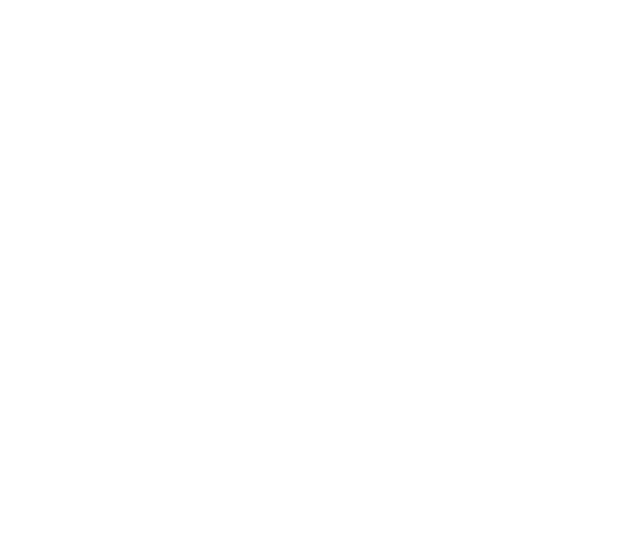
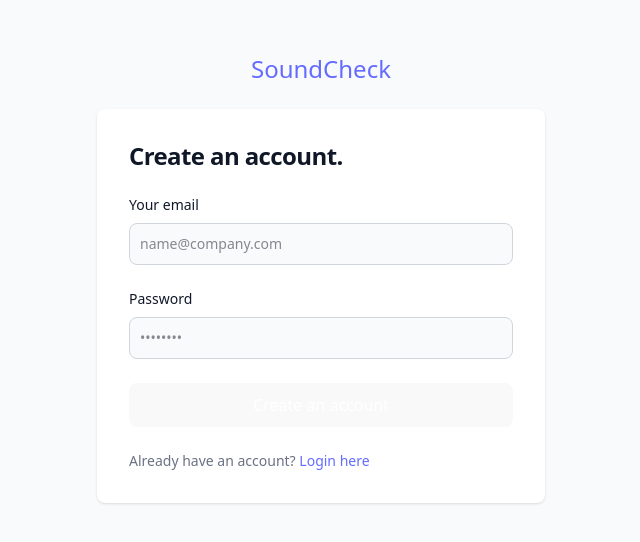
Before and after one commit to ChrisV001/SoundCheck-FE, a React (Vite) app: page /register in a window 1280 px wide. Before the commit this address had no page. Shown: the part 122-664 px from the top of the page, without its empty margins (319-959 px from the left). Built offline with nearby package versions, Linux system fonts and the light colour scheme.

Commit message:
Added registration page.

```diff
--- a/src/App.jsx
+++ b/src/App.jsx
@@ -1,19 +1,23 @@
-import React from 'react';
-import { BrowserRouter as Router, Routes, Route, Link } from 'react-router-dom';
-import './App.css'
-import Navbar from './components/Navbar';
-import Login from './pages/Login'
-import Home from './pages/Home'
+import React from "react";
+import { BrowserRouter as Router, Routes, Route, Link } from "react-router-dom";
+import "./App.css";
+import Login from "./pages/Login";
+import Home from "./pages/Home";
+import Register from "./pages/Register";
 
 function App() {
   return (
     <Router>
       <Routes>
         <Route path="/" element={<Home />} />
-        <Route path="/login" element={<Login onLoginSuccess={(data) => console.log(data)} />} />
+        <Route
+          path="/login"
+          element={<Login onLoginSuccess={(data) => console.log(data)} />}
+        />
+        <Route path="/register" element={<Register />} />
       </Routes>
     </Router>
   );
 }
 
-export default App
+export default App;
--- /dev/null
+++ b/src/pages/Register.jsx
@@ -0,0 +1,99 @@
+import axios from "axios";
+import { useState } from "react";
+
+const Register = ({ onRegisterSuccess }) => {
+  const [email, setEmail] = useState("");
+  const [password, setPassword] = useState("");
+  const [error, setError] = useState("");
+
+  const handleSubmit = async (e) => {
+    e.preventDefault();
+    setError("");
+
+    try {
+      const response = await axios.post("http://localhost:8080/auth/register", {
+        email,
+        password,
+      });
+
+      if (response.data.statusCode === 200) {
+        onRegisterSuccess(response.data);
+      } else {
+        setError(response.data.message || "Registration failed");
+      }
+    } catch (err) {
+      setError(err.response?.data?.message || "Error registration for user");
+    }
+  };
+  return (
+    <section className="bg-gray-50 dark:bg-gray-900">
+      <div className="flex flex-col items-center justify-center px-6 py-8 mx-auto md:h-screen lg:py-0">
+        <a
+          href="http://localhost:5173/"
+          className="flex items-center mb-6 text-2xl font-semibold text-gray-900 dark:text-white"
+        >
+          SoundCheck
+        </a>
+        <div className="w-full bg-white rounded-lg shadow dark:border md:mt-0 sm:max-w-md xl:p-0 dark:bg-gray-800 dark:border-gray-700">
+          <div className="p-6 space-y-4 md:space-y-6 sm:p-8">
+            <h2 className="text-xl font-bold leading-tight tracking-tight text-gray-900 md:text-2xl dark:text-white">
+              Create an account.
+            </h2>
+            <form
+              className="space-y-4 md:space-y-6"
+              action={(e) => onRegisterSuccess(e)}
+            >
+              <div>
+                <label
+                  htmlFor="email"
+                  className="block mb-2 text-sm font-medium text-gray-900 dark:text-white"
+                >
+                  Your email
+                </label>
+                <input
+                  type="email"
+                  name="email"
+                  id="email"
+                  className="bg-gray-50 border border-gray-300 text-gray-900 text-sm rounded-lg focus:ring-primary-600 focus:border-primary-600 block w-full p-2.5 dark:bg-gray-700 dark:border-gray-600 dark:placeholder-gray-400 dark:text-white dark:focus:ring-blue-500 dark:focus:border-blue-500"
+                  onChange={(e) => setEmail(e.target.value)}
+                  placeholder="name@company.com"
+                  required={true}
+                />
+              </div>
+              <div>
+                <label
+                  htmlFor="password"
+                  className="block mb-2 text-sm font-medium text-gray-900 dark:text-white"
+                >
+                  Password
+                </label>
+                <input
+                  type="password"
+                  name="password"
+                  id="password"
+                  placeholder="••••••••"
+                  onChange={(e) => setPassword(e.target.value)}
+                  className="bg-gray-50 border border-gray-300 text-gray-900 text-sm rounded-lg focus:ring-primary-600 focus:border-primary-600 block w-full p-2.5 dark:bg-gray-700 dark:border-gray-600 dark:placeholder-gray-400 dark:text-white dark:focus:ring-blue-500 dark:focus:border-blue-500"
+                />
+              </div>
+              <button
+                type="submit"
+                className="w-full text-white bg-primary-600 hover:bg-primary-700 focus:ring-4 focus:outline-none focus:ring-primary-300 font-medium rounded-lg text-sm px-5 py-2.5 text-center dark:bg-primary-700 dark:focus:ring-primary-800"
+              >
+                Create an account
+              </button>
+              <p className="text-sm font-light text-gray-500 dark:text-gray-400">
+                Already have an account?{" "}
+                <a href="http://localhost:5173/login" className="font-medium text-primary-600 hover:underline dark:text-primary-500">
+                  Login here
+                </a>
+              </p>
+            </form>
+          </div>
+        </div>
+      </div>
+    </section>
+  );
+};
+
+export default Register;
```
